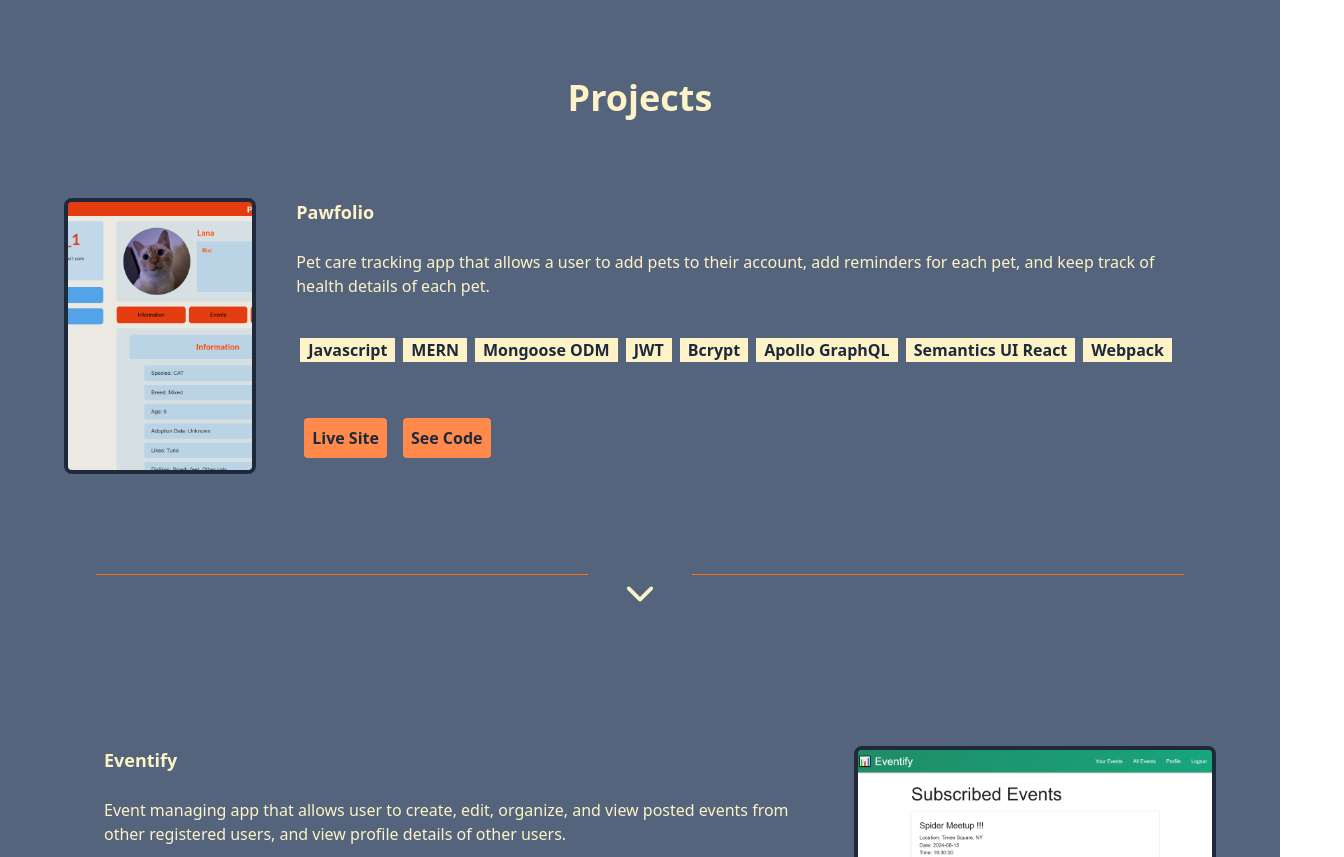
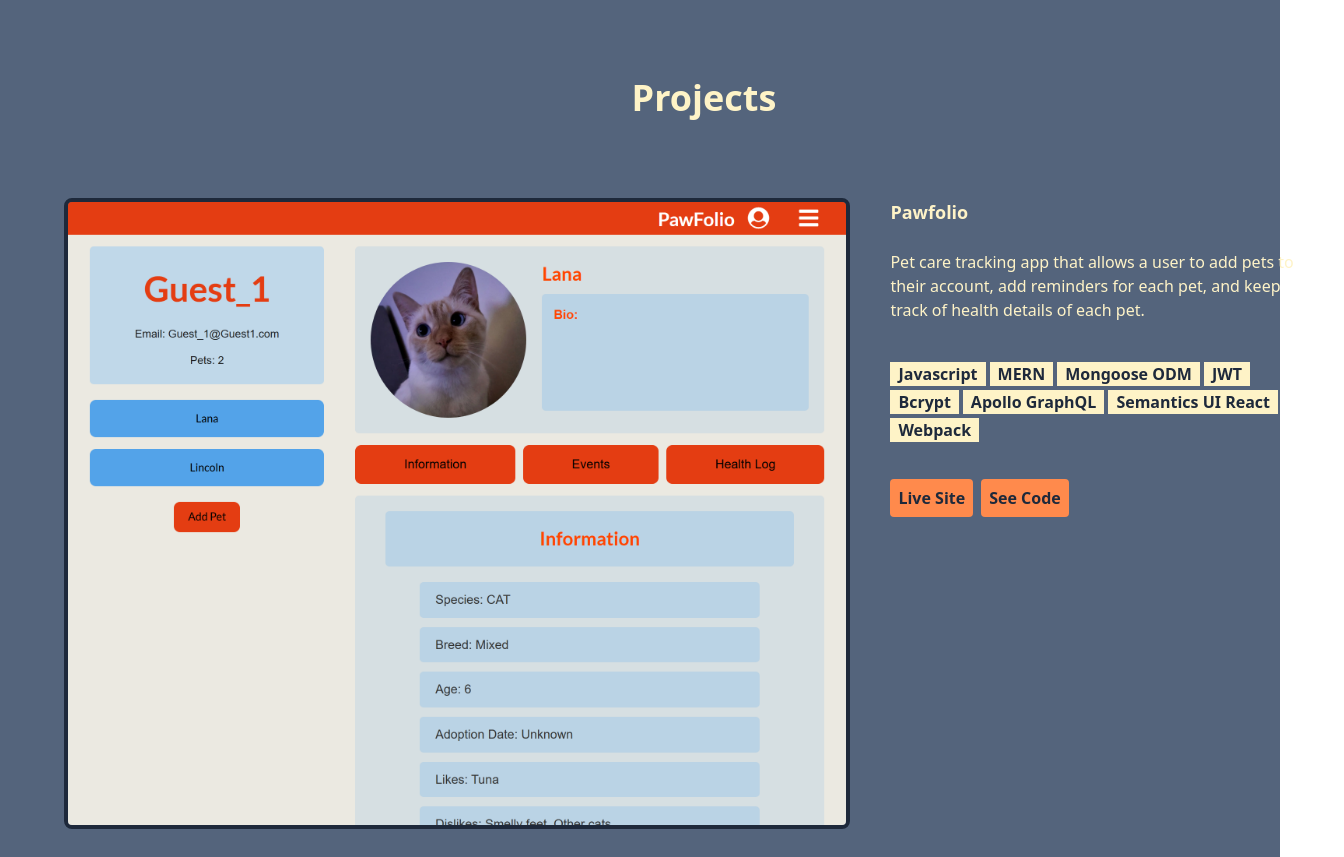
Before and after one commit to RyanMoises5/React-Portfolio, a React (Vite) app: page / in a window 1280 px wide. Shown: the part 1526-2383 px from the top of the page, 1344 px wide, since content can reach past the window. Built offline with nearby package versions, Linux system fonts and the light colour scheme.

Commit message:
Fixed flex-wrapping for skills section

```diff
--- a/src/components/Projects.jsx
+++ b/src/components/Projects.jsx
@@ -47,19 +47,19 @@ function Projects() {
         <h3 className='text-lg font-bold'>{item.title}</h3>
         <br/>
         <p>{item.desc}</p>
-        <div className='inline-flex py-10'>
+        <div className='container inline-flex flex-wrap py-10'>
         {item.languages.map((item, index) => (
-          <p key={index} className={`bg-${theme}-accent text-${theme}-secondary font-semibold text-nowrap px-2 mx-1`}>{item}</p>
+          <p key={index} className={`bg-${theme}-accent text-${theme}-secondary font-semibold text-nowrap px-2 mr-1 mb-1`}>{item}</p>
           ))}
         </div>
 
         {/* Needs styling editing above, items won't wrap ^^^ */}
 
-        <div className='container-fluid flex relative my-4'>
+        <div>
           {item.url ? (
-            <a href={item.url} target='blank' className={`bg-${theme}-accent-secondary text-${theme}-secondary rounded font-bold p-2 transition hover:-translate-x-1 hover:-translate-y-1 mx-2`}>Live Site</a>
+            <a href={item.url} target='blank' className={`bg-${theme}-accent-secondary text-${theme}-secondary rounded font-bold p-2 transition hover:-translate-x-1 hover:-translate-y-1 mr-2`}>Live Site</a>
           ) : null}
-          <a href={item.github || null} target='blank' className={`bg-${theme}-accent-secondary text-${theme}-secondary rounded font-bold p-2 transition hover:-translate-x-1 hover:-translate-y-1 mx-2`}>See Code</a>
+          <a href={item.github || null} target='blank' className={`bg-${theme}-accent-secondary text-${theme}-secondary rounded font-bold p-2 transition hover:-translate-x-1 hover:-translate-y-1`}>See Code</a>
         </div>
       </div>
     )
@@ -85,11 +85,11 @@ function Projects() {
 
 
   return (
-    <div className='projects container-fluid pt-32 mx-[5%]' id="projects">
+    <div className='projects container pt-32 mx-[5%] w-full' id="projects">
       <h2 className='text-4xl text-center font-bold'>Projects</h2>
       {projects.map((item, index) => (
           <div key={index} id={item.title}>
-            <div className='container-fluid flex relative py-20 w-full' >
+            <div className='container-fluid flex relative py-20' >
             {index % 2 === 0 ? (
               <>
                 <ProjectImage item={item} />
```
